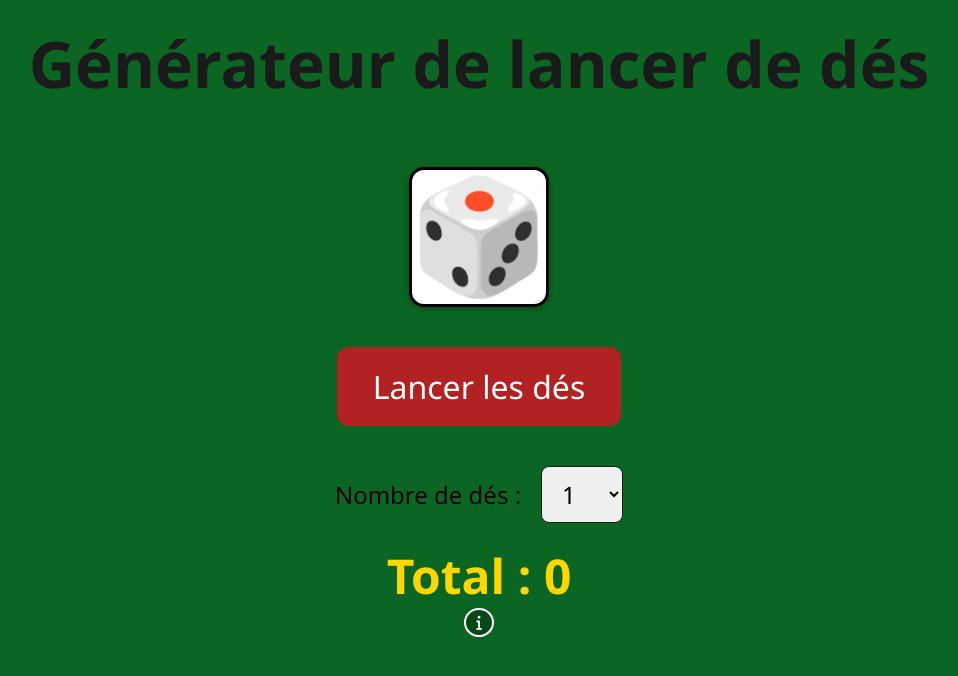
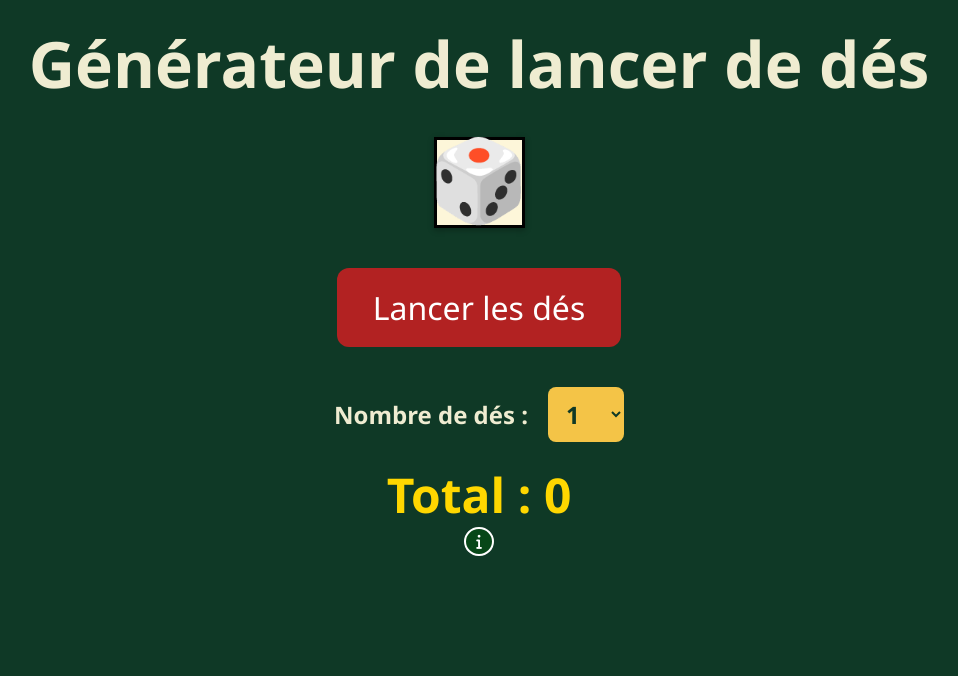
Before and after one commit to FloRiian59/Random-dice-generator, a plain HTML site: page index.html in a window 1280 px wide. Shown: the whole page, without its empty margins (161-1119 px from the left). Drawn offline with Linux system fonts and the light colour scheme.

Commit message:
Modification du css

```diff
--- a/style.css
+++ b/style.css
@@ -6,7 +6,7 @@
 }
 
 body {
-  background-color: #0b6623;
+  background-color: #0f3926;
   display: flex;
   flex-direction: column;
   align-items: center;
@@ -16,9 +16,9 @@ body {
 }
 
 h1 {
-  margin-bottom: 60px;
+  margin-bottom: 30px;
   font-size: 4rem;
-  color: #1a1a1a;
+  color: #efecd1;
   text-align: center;
 }
 
@@ -36,11 +36,10 @@ h1 {
 }
 
 .die {
-  width: 140px;
-  height: 140px;
-  background-color: #fff;
+  width: 91px;
+  height: 91px;
+  background-color: #fdf6d9;
   border: 3px solid #000;
-  border-radius: 15px;
   display: flex;
   align-items: center;
   justify-content: center;
@@ -60,7 +59,7 @@ h1 {
 }
 
 .die span.placeholder {
-  font-size: 7rem;
+  font-size: 5rem;
   transform: translateY(-6px);
 }
 
@@ -91,14 +90,24 @@ h1 {
   align-items: center;
   gap: 20px;
   font-size: 1.5rem;
+  color: #efecd1;
+  font-weight: bold;
 }
 
 select {
-  padding: 10px 16px;
+  padding: 10px 14px;
   font-size: 1.5rem;
   border-radius: 8px;
-  border: 1px solid #1a1a1a;
   cursor: pointer;
+  border: none;
+  background-color: #f4c447;
+  color: #0f3926;
+  font-weight: 800;
+}
+
+option {
+  color: #0f3926;
+  font-weight: 800;
 }
 
 #result {
```
